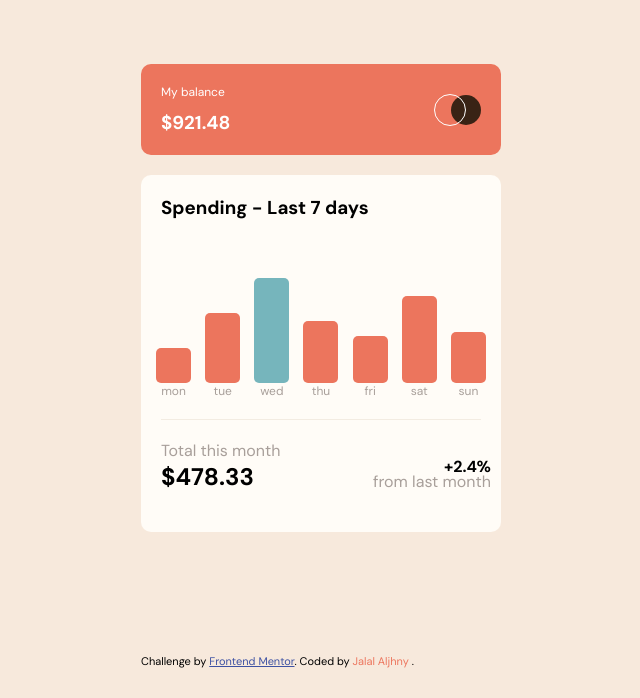
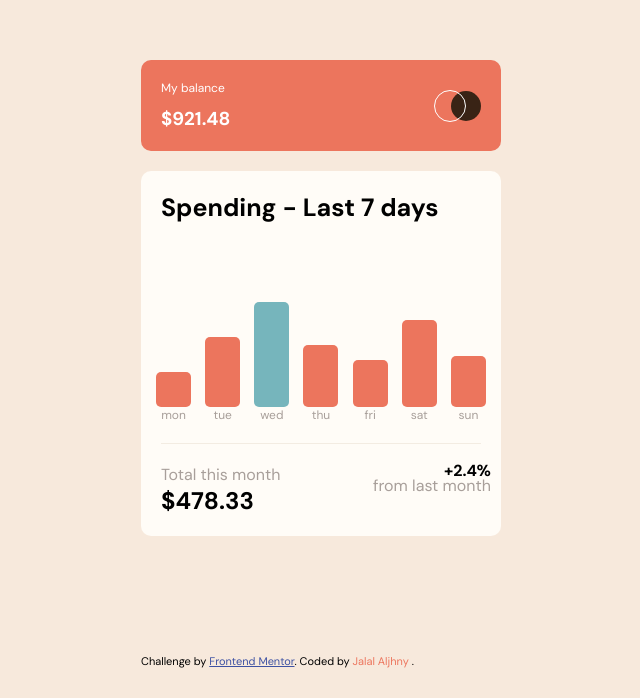
Before and after one commit to Jalal-Aljhny/Frontend-Mentor-Expenses-chart-component, a plain HTML site: page index.html in a window 1280 px wide. Shown: the part 102-800 px from the top of the page, without its empty margins (319-959 px from the left). Drawn offline with Linux system fonts and the light colour scheme.

Commit message:
update file

```diff
--- a/index.html
+++ b/index.html
@@ -28,7 +28,7 @@
           <h3>$921.48</h3>
         </div>
         <div>
-          <h3>Spending - Last 7 days</h3>
+          <h1>Spending - Last 7 days</h1>
           <ul>
             <li>mon <span></span></li>
             <li>tue <span></span></li>
--- a/style.css
+++ b/style.css
@@ -90,8 +90,9 @@ body {
 .container div:nth-child(2) p:nth-of-type(1) {
   margin-top: 20px;
 }
-.container div:nth-child(2) h2 {
+.container div:nth-child(2) h1 {
   margin-bottom: 20px;
+  font-size: 25px;
 }
 .container div:nth-child(2) span {
   font-weight: bold;
```
